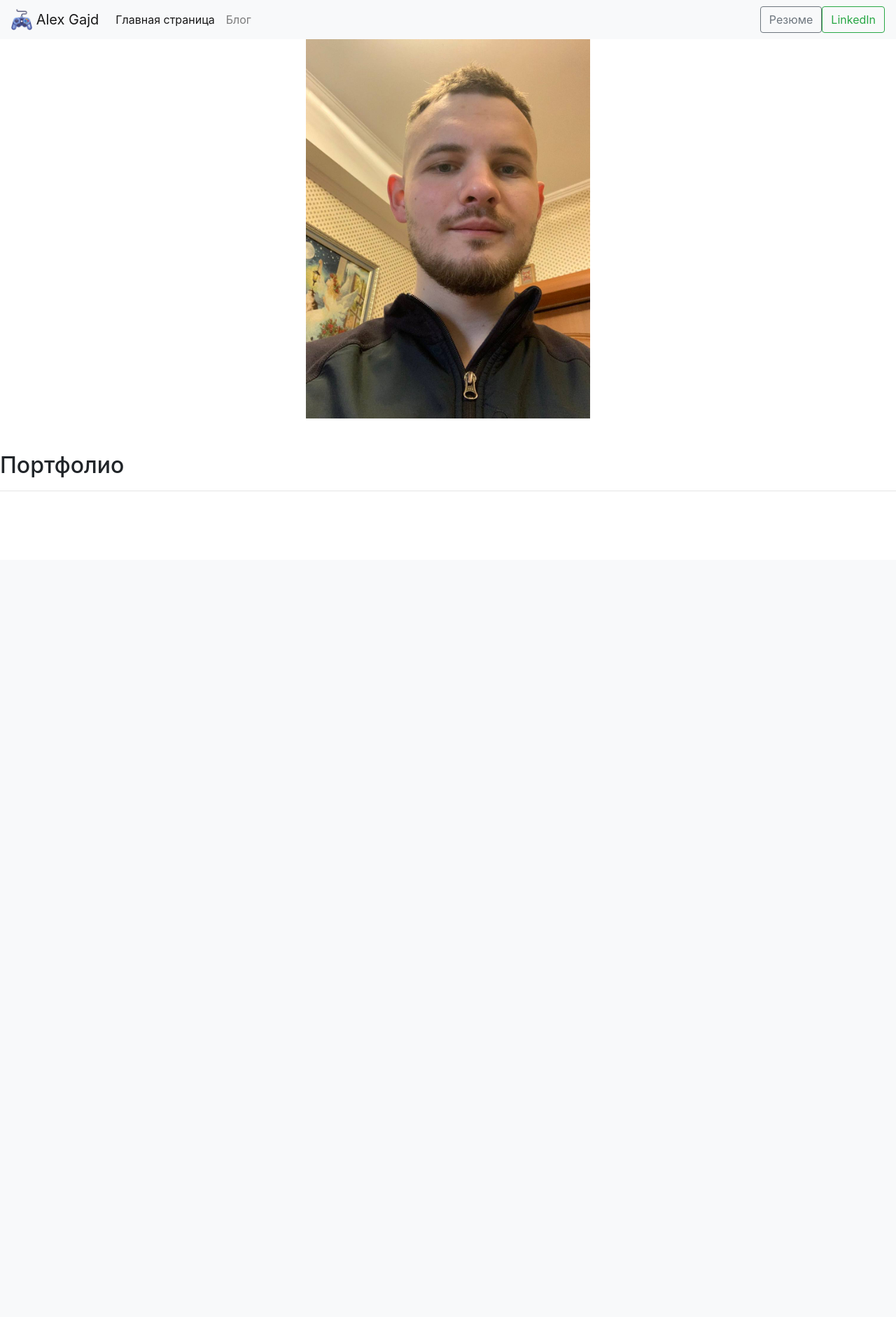
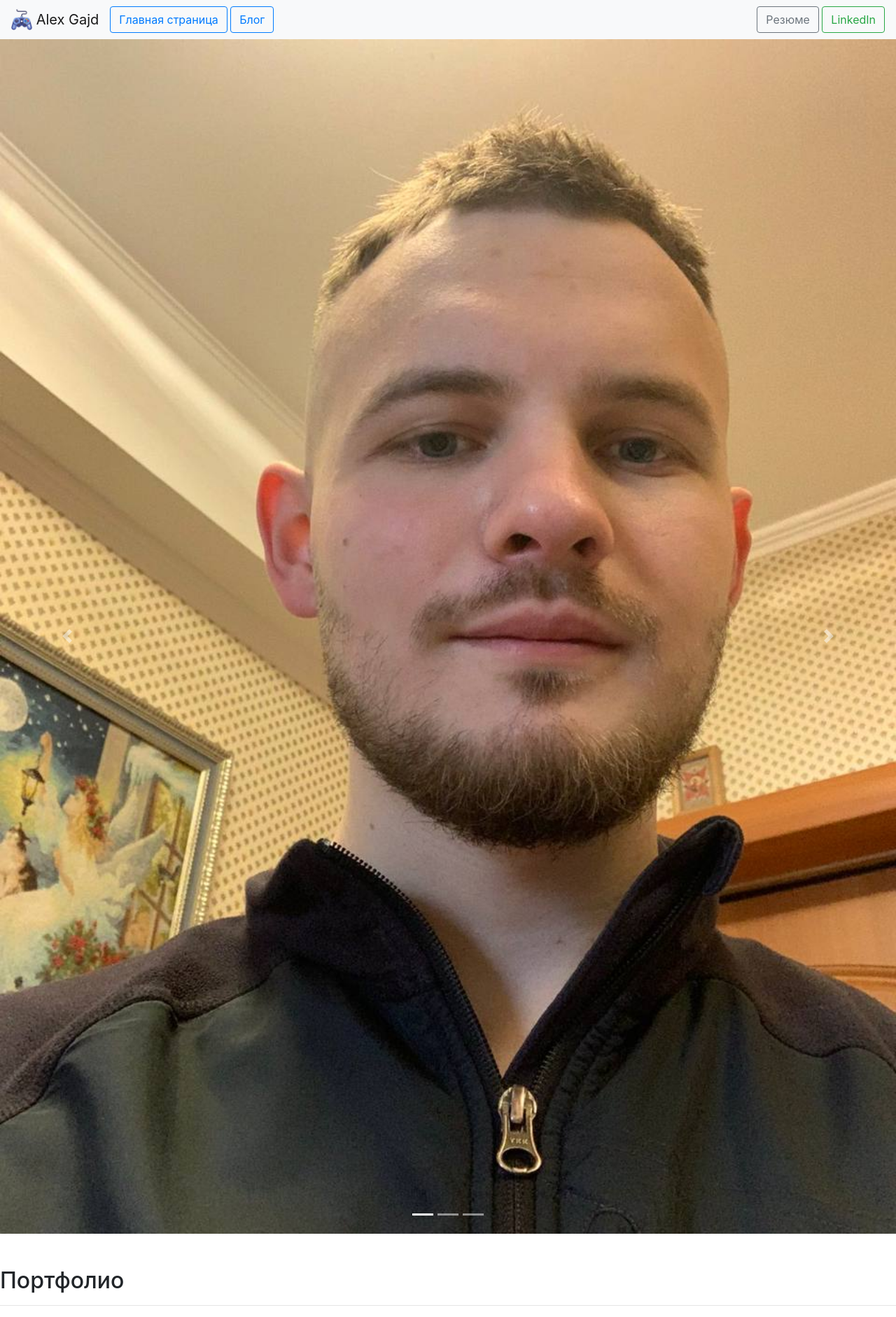
Before and after one commit to SaniKyn/Personal-portfolio, a Django app: template personal_portfolio/portfolio/templates/portfolio/home.html in a window 1280 px wide. Shown: the whole page at 70% size. Before the commit the page ends 702 px from the top, so only its background shows below. Run offline with Django 3.2, Linux system fonts and the light colour scheme; the template is opened without the code that fills it, so the values that code supplies are empty.

Commit message:
carousel

```diff
--- a/personal_portfolio/portfolio/templates/portfolio/base.html
+++ b/personal_portfolio/portfolio/templates/portfolio/base.html
@@ -9,6 +9,10 @@
     <!-- Bootstrap CSS -->
     <link rel="stylesheet" href="https://cdn.jsdelivr.net/npm/bootstrap@4.6.2/dist/css/bootstrap.min.css"
           integrity="sha384-xOolHFLEh07PJGoPkLv1IbcEPTNtaed2xpHsD9ESMhqIYd0nLMwNLD69Npy4HI+N" crossorigin="anonymous">
+    <link href="https://fonts.googleapis.com/css?family=Lato&display=swap" rel="stylesheet">
+    <link rel="stylesheet" href="{% static 'portfolio/custom.css' %}">
+    <link rel="icon" type="image/png" href="{% static 'portfolio/joystick.png' %}">
+    <title>Alex Gajd</title>
 </head>
 <body>
 <nav class="navbar navbar-expand-lg navbar-light bg-light">
@@ -17,29 +21,20 @@
              alt="Nick's Logo">
         <span>Alex Gajd</span>
     </a>
-    <button class="navbar-toggler" type="button" data-toggle="collapse" data-target="#navbarSupportedContent"
-            aria-controls="navbarSupportedContent" aria-expanded="false" aria-label="Toggle navigation">
-        <span class="navbar-toggler-icon"></span>
-    </button>
     <div class="collapse navbar-collapse" id="navbarSupportedContent">
         <ul class="navbar-nav mr-auto">
             <li class="nav-item active">
-                <a class="nav-link" href="{% url 'home' %}">Главная страница</a>
-            </li>
-            <li class="nav-item">
-                <a class="nav-link" href="{% url 'blog:all_blogs' %}">Блог</a>
+                <a class="btn btn-outline-primary" href="{% url 'home' %}">Главная страница</a>
+                <a class="btn btn-outline-primary" href="{% url 'blog:all_blogs' %}">Блог</a>
             </li>
         </ul>
     </div>
     <div class="collapse navbar-collapse text-center" id="navbarNav">
         <ul class="navbar-nav ml-auto">
             <li class="nav-item active">
-                <a role="button"
-                   href="{% static 'portfolio/CV Python developer Гайдукевич Александр.pdf' %}"
-                   class="btn btn-outline-secondary">Резюме</a>
-            </li>
-            <li class="nav-item">
-                <a role="button" href="  " class="btn btn-outline-success">LinkedIn</a>
+                <a href="{% static 'portfolio/CV Python developer Гайдукевич Александр.pdf' %}"
+                   class="btn btn-outline-secondary" target="_blank">Резюме</a>
+                <a role="button" href="https://www.linkedin.com/feed/" class="btn btn-outline-success" target="_blank">LinkedIn</a>
             </li>
         </ul>
     </div>
--- a/personal_portfolio/portfolio/templates/portfolio/home.html
+++ b/personal_portfolio/portfolio/templates/portfolio/home.html
@@ -3,9 +3,34 @@
 {% block content %}
 
 
-<div class="row justify-content-center row-cols-1 row-cols-md-3">
-    <div class="col-5">
-        <img src="{% static 'portfolio/photo.jpg' %}" class="img-fluid">
+<!-- With indicators -->
+<div class="my-carousel">
+    <div id="carouselExampleIndicators" class="carousel slide" data-ride="carousel">
+        <ol class="carousel-indicators">
+            <li data-target="#carouselExampleIndicators" data-slide-to="0" class="active"></li>
+            <li data-target="#carouselExampleIndicators" data-slide-to="1"></li>
+            <li data-target="#carouselExampleIndicators" data-slide-to="2"></li>
+        </ol>
+        <div class="carousel-inner">
+            <div class="carousel-item active">
+                <img src="{% static 'portfolio/photo.jpg' %}" class="d-block w-100">
+            </div>
+            <div class="carousel-item">
+                <img src="{% static 'portfolio/photo2.jpg' %}" class="d-block w-100">
+            </div>
+            <div class="carousel-item">
+                <img src="{% static 'portfolio/photo3.jpg' %}" class="d-block w-100">
+            </div>
+        </div>
+        <!-- Controls -->
+        <button class="carousel-control-prev" type="button" data-target="#carouselExampleIndicators" data-slide="prev">
+            <span class="carousel-control-prev-icon" aria-hidden="true"></span>
+            <span class="sr-only">Previous</span>
+        </button>
+        <button class="carousel-control-next" type="button" data-target="#carouselExampleIndicators" data-slide="next">
+            <span class="carousel-control-next-icon" aria-hidden="true"></span>
+            <span class="sr-only">Next</span>
+        </button>
     </div>
 </div>
 
```
